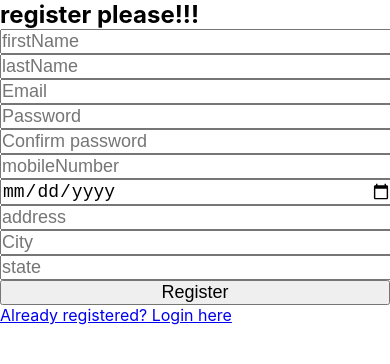
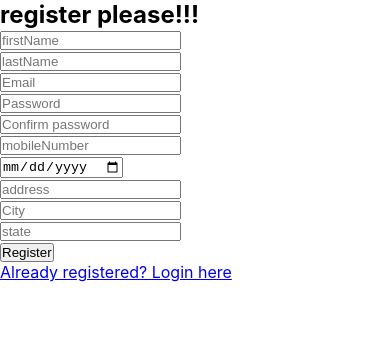
Before and after one commit to Anshul-Sangrame/Second-hand-E-commerce, a React (Create React App) app in the folder frontend/: page /signUp in a window 390 px wide. Shown: the top 364 px of the page. Built offline with nearby package versions, Linux system fonts and the light colour scheme; a web font is replaced by a local one.

Commit message:
fixed sidebar

```diff
--- a/frontend/src/Components/Style/login.css
+++ b/frontend/src/Components/Style/login.css
@@ -123,7 +123,7 @@
     width: 60%;
   }
 
-  input, button {
+  .main input, .main button {
     width: 100%;
   }
 }
@@ -139,7 +139,7 @@
     width: 80%;
   }
 
-  input, button {
+  .main input, .main button {
     font-size: 18px;
   }
 
--- a/frontend/src/Components/Style/sidebar.css
+++ b/frontend/src/Components/Style/sidebar.css
@@ -104,6 +104,9 @@
 
         /* transition */
         transition: flex-basis 1s ease;
+
+        /* flex-self */
+        flex-basis: auto;
     }
 
     .side-bar .content {
```
